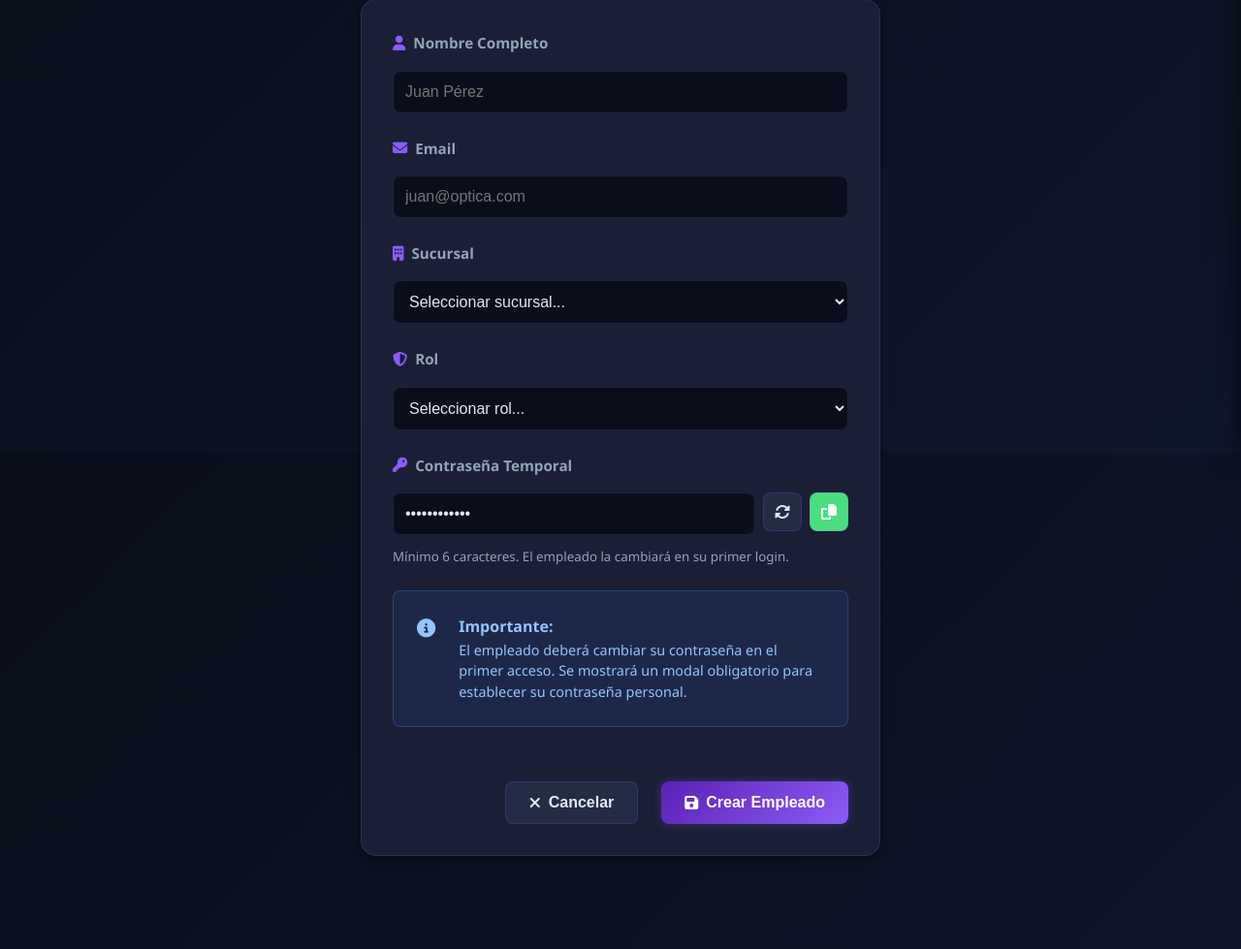
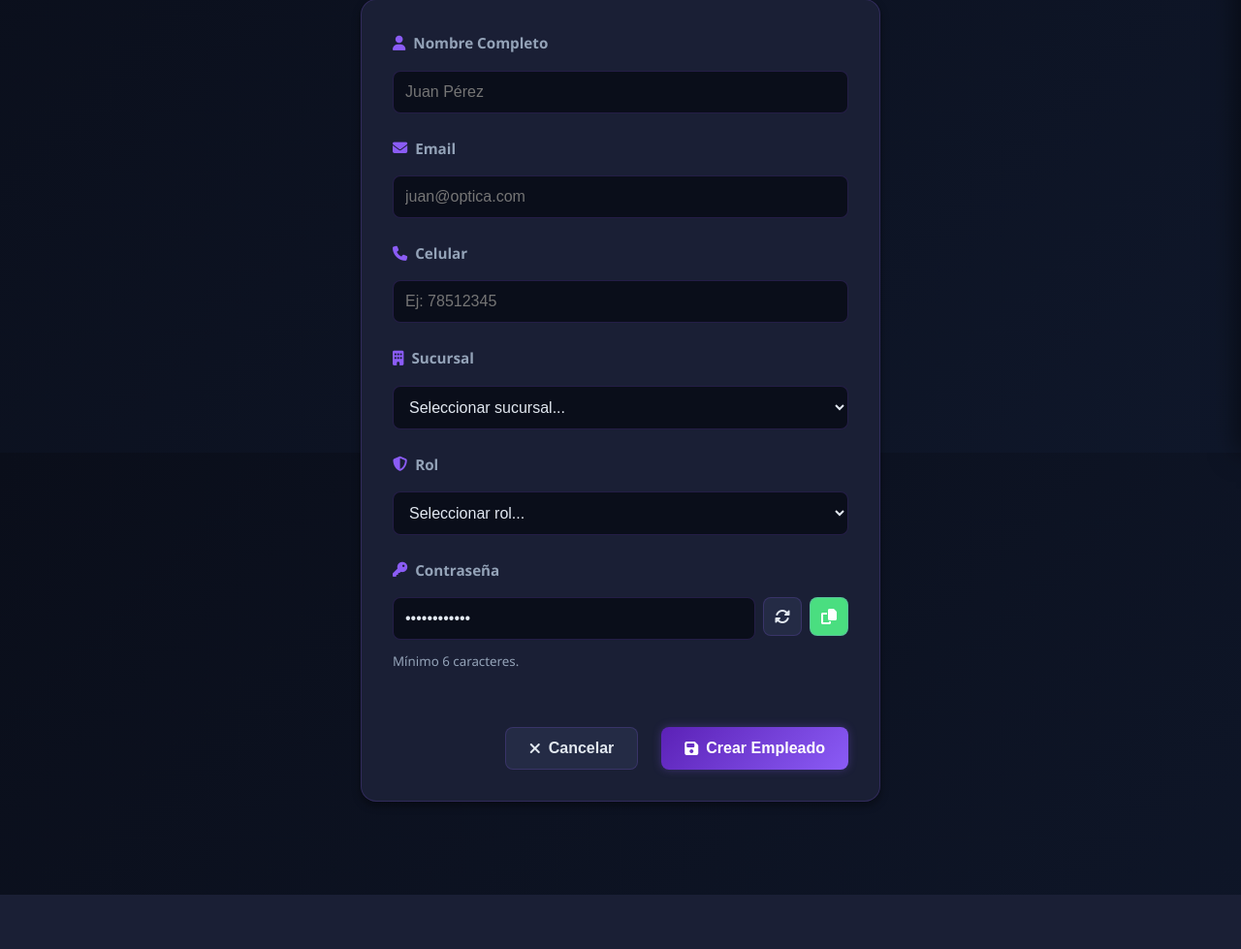
Before and after one commit to 4nddrs/optician, a Flask app: template templates/alta_empleado.html in a window 1280 px wide. Shown: the part 333-1312 px from the top of the page at 97% size. After the commit the page ends 1256 px from the top, so only its background shows below. Run offline with Flask 3, Linux system fonts and the light colour scheme; the template is opened without the code that fills it, so the values that code supplies are empty; some libraries are stand-ins or nearby versions.

Commit message:
Update passw share logic

```diff
--- a/app.py
+++ b/app.py
@@ -226,16 +226,17 @@ def crear_empleado():
     try:
         nombre = request.form.get('nombre')
         email = request.form.get('email')
+        celular = request.form.get('celular')
         rol = request.form.get('rol')
         sucursal_id = request.form.get('sucursal')
         password = request.form.get('password')
 
         # Validaciones
-        if not all([nombre, email, rol, sucursal_id, password]):
+        if not all([nombre, email, celular, rol, sucursal_id, password]):
             return jsonify({'success': False, 'error': 'Todos los campos son obligatorios'}), 400
 
         # Crear usuario
-        resultado = fa.crear_usuario_empleado(email, password, nombre, rol, sucursal_id)
+        resultado = fa.crear_usuario_empleado(email, password, nombre, rol, sucursal_id, celular)
 
         if resultado['success']:
             return jsonify({
@@ -290,6 +291,7 @@ def obtener_usuarios():
             u['sucursal_id'] = str(u.get('sucursal_id') or '')
             u['nombre'] = u.get('nombre') or ''
             u['email'] = u.get('email') or ''
+            u['celular'] = u.get('celular') or ''
             normalized.append(u)
 
         # Apply filters
@@ -300,7 +302,7 @@ def obtener_usuarios():
         if search:
             normalized = [
                 u for u in normalized
-                if search in u.get('nombre', '').lower() or search in u.get('email', '').lower()
+                if search in u.get('nombre', '').lower() or search in u.get('email', '').lower() or search in u.get('celular', '').lower()
             ]
 
         # Sort by creation date desc (fallback 0)
--- a/templates/alta_empleado.html
+++ b/templates/alta_empleado.html
@@ -60,6 +60,21 @@
                 >
             </div>
 
+            <!-- Celular -->
+            <div class="form-group">
+                <label class="form-label" for="celular">
+                    <i class="fas fa-phone"></i> Celular
+                </label>
+                <input
+                    type="tel"
+                    id="celular"
+                    name="celular"
+                    class="form-input"
+                    placeholder="Ej: 78512345"
+                    required
+                >
+            </div>
+
             <!-- Sucursal -->
             <div class="form-group">
                 <label class="form-label" for="sucursal">
@@ -89,7 +104,7 @@
             <!-- Contraseña Temporal -->
             <div class="form-group">
                 <label class="form-label" for="password">
-                    <i class="fas fa-key"></i> Contraseña Temporal
+                    <i class="fas fa-key"></i> Contraseña
                 </label>
                 <div style="display: flex; gap: 0.5rem;">
                     <input
@@ -108,18 +123,18 @@
                         <i class="fas fa-copy"></i>
                     </button>                </div>
                 <small style="color: var(--text-secondary); margin-top: 0.25rem; display: block;">
-                    Mínimo 6 caracteres. El empleado la cambiará en su primer login.
+                    Mínimo 6 caracteres.
                 </small>
             </div>
 
             <!-- Info Box -->
-            <div class="info-box">
+            <!-- <div class="info-box">
                 <i class="fas fa-info-circle"></i>
                 <div>
                     <strong>Importante:</strong>
                     <p>El empleado deberá cambiar su contraseña en el primer acceso. Se mostrará un modal obligatorio para establecer su contraseña personal.</p>
                 </div>
-            </div>
+            </div> -->
 
             <!-- Buttons -->
             <div class="form-buttons">
@@ -355,6 +422,55 @@ window.addEventListener('load', function() {
     document.getElementById('generatePassword').click();
 });
 
+function normalizeWhatsAppNumber(value) {
+    const digits = String(value || '').replace(/\D/g, '');
+    if (!digits) return '';
+    return digits.startsWith('591') ? digits : `591${digits}`;
+}
+
+function buildWhatsappMessage({ nombre, email, password }) {
+    return `Hola ${nombre},\n\nBienvenido(a) al sistema de Óptica V-CLARO.\n\nSus credenciales de acceso son las siguientes:\n• Correo electrónico: ${email}\n• Contraseña: ${password}\n\nPuede ingresar al sistema desde este enlace:\nhttps://v-claro.fly.dev/\n\n\n\nSi tiene alguna duda, estamos a su disposición.\nLe recomendamos usar un gestor de contraseñas para mantener sus credenciales seguras y le sea mas facil ingresar al sistema.\n\nSaludos cordiales,\nÓptica V-CLARO`;
+}
+
+function openWhatsappCredentials(employeeData) {
+    const phone = normalizeWhatsAppNumber(employeeData.celular);
+    if (!phone) {
+        alert('No se pudo enviar por WhatsApp porque el celular no es válido.');
+        return;
+    }
+
+    const message = buildWhatsappMessage(employeeData);
+    const url = `https://wa.me/${phone}?text=${encodeURIComponent(message)}`;
+    window.open(url, '_blank', 'noopener,noreferrer');
+}
+
+function showWhatsappModal(employeeData) {
+    const modal = document.getElementById('whatsappModal');
+    const acceptBtn = document.getElementById('acceptWhatsappBtn');
+    const rejectBtn = document.getElementById('rejectWhatsappBtn');
+
+    if (!modal || !acceptBtn || !rejectBtn) return;
+
+    modal.classList.add('show');
+
+    const closeModal = () => {
+        modal.classList.remove('show');
+        acceptBtn.onclick = null;
+        rejectBtn.onclick = null;
+    };
+
+    acceptBtn.onclick = () => {
+        closeModal();
+        openWhatsappCredentials(employeeData);
+        window.location.href = '/usuarios';
+    };
+
+    rejectBtn.onclick = () => {
+        closeModal();
+        window.location.href = '/usuarios';
+    };
+}
+
 // Manejar envío del formulario
 document.getElementById('altaEmpleadoForm').addEventListener('submit', async function(e) {
     e.preventDefault();
@@ -371,6 +487,13 @@ document.getElementById('altaEmpleadoForm').addEventListener('submit', async fun
         submitBtn.disabled = true;
         submitBtn.innerHTML = '<i class="fas fa-spinner fa-spin"></i> <span>Creando...</span>';
 
+        const employeeData = {
+            nombre: document.getElementById('nombre').value.trim(),
+            email: document.getElementById('email').value.trim(),
+            celular: document.getElementById('celular').value.trim(),
+            password: document.getElementById('password').value
+        };
+
         const formData = new FormData(this);
         const response = await fetch('/api/empleados/crear', {
             method: 'POST',
@@ -381,11 +504,11 @@ document.getElementById('altaEmpleadoForm').addEventListener('submit', async fun
 
         if (data.success) {
             successDiv.style.display = 'flex';
-            document.getElementById('successText').textContent = 'Empleado creado exitosamente. Redirigiendo...';
+            document.getElementById('successText').textContent = 'Empleado creado exitosamente.';
 
             setTimeout(() => {
-                window.location.href = '/usuarios';
-            }, 2000);
+                showWhatsappModal(employeeData);
+            }, 400);
         } else {
             errorDiv.style.display = 'flex';
             document.getElementById('errorText').textContent = data.error || 'Error al crear empleado';
```
Also changed, not shown: other parts of templates/alta_empleado.html (+52 -0 lines), firebase_auth.py (+4 -3 lines), templates/usuarios.html (+14 -3 lines), 1 other file.
